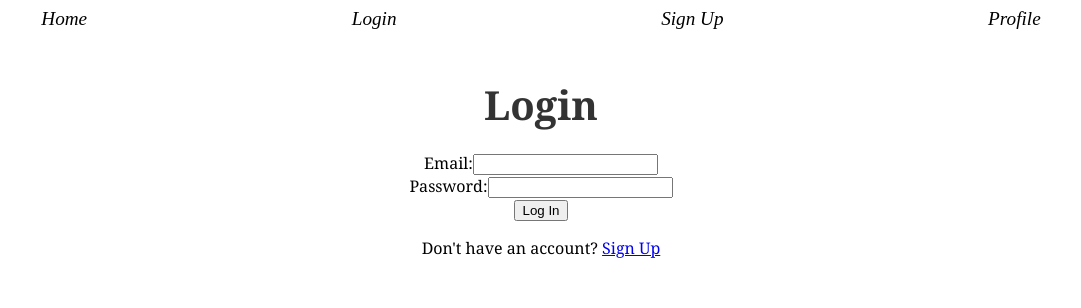
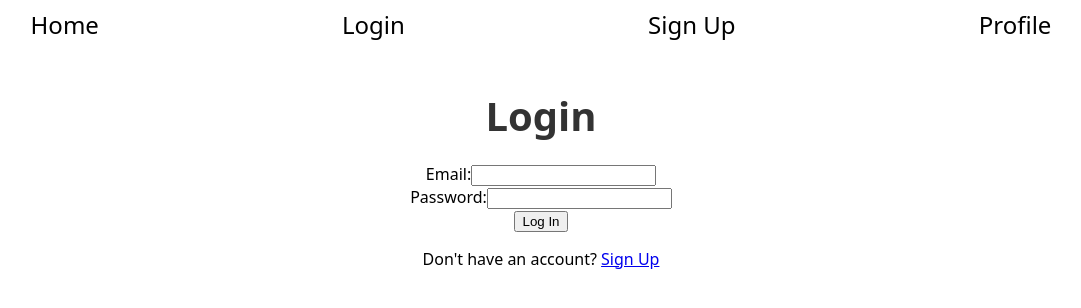
Before and after one commit to marynguyen27/capstone, a React (Vite) app: page /login in a window 1280 px wide. Shown: the top 308 px of the page, without its empty margins (99-1180 px from the left). Built offline with nearby package versions, Linux system fonts and the light colour scheme; the HTML template or start-up script is replaced by a standard one.

Commit message:
css changes font

```diff
--- a/src/components/Navbar.css
+++ b/src/components/Navbar.css
@@ -13,6 +13,8 @@
 nav a {
   text-decoration: none;
   color: black;
-  font-style: italic;
-  font-size: larger;
+  font-style: bold;
+  font-size: x-large;
+  font-family: system-ui, -apple-system, BlinkMacSystemFont, 'Segoe UI', Roboto,
+    Oxygen, Ubuntu, Cantarell, 'Open Sans', 'Helvetica Neue', sans-serif;
 }
--- a/src/pages/Home.css
+++ b/src/pages/Home.css
@@ -3,7 +3,8 @@
   margin: auto;
   padding: 20px;
   text-align: center;
-  font-family: Georgia, 'Times New Roman', Times, serif;
+  font-family: system-ui, -apple-system, BlinkMacSystemFont, 'Segoe UI', Roboto,
+    Oxygen, Ubuntu, Cantarell, 'Open Sans', 'Helvetica Neue', sans-serif;
 }
 
 .title {
--- a/src/pages/ItemDetails.css
+++ b/src/pages/ItemDetails.css
@@ -1,6 +1,7 @@
 .item-details-container {
   padding: 20px;
-  font-family: Georgia, 'Times New Roman', Times, serif;
+  font-family: system-ui, -apple-system, BlinkMacSystemFont, 'Segoe UI', Roboto,
+    Oxygen, Ubuntu, Cantarell, 'Open Sans', 'Helvetica Neue', sans-serif;
 }
 
 .item-details-header {
```
